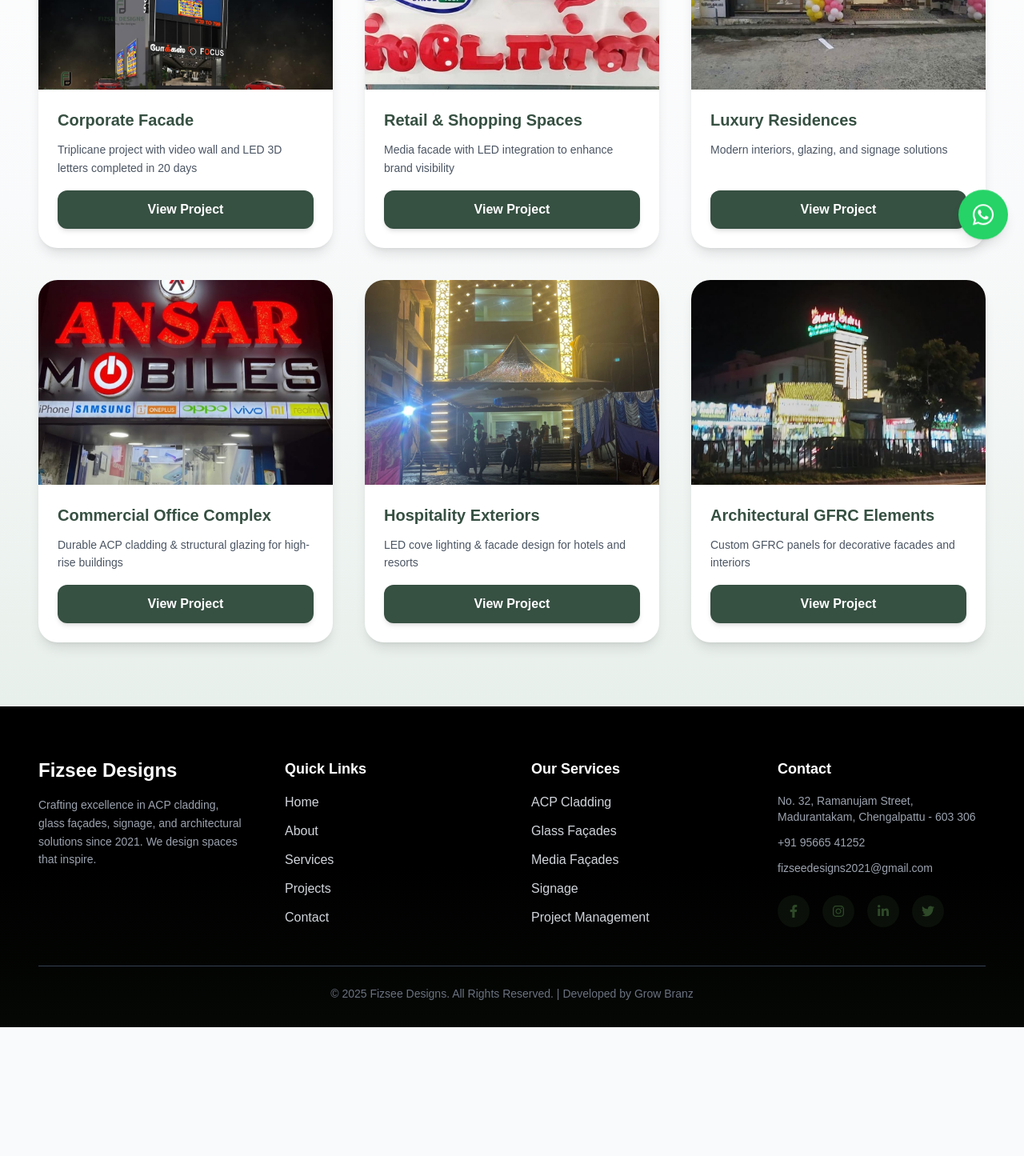
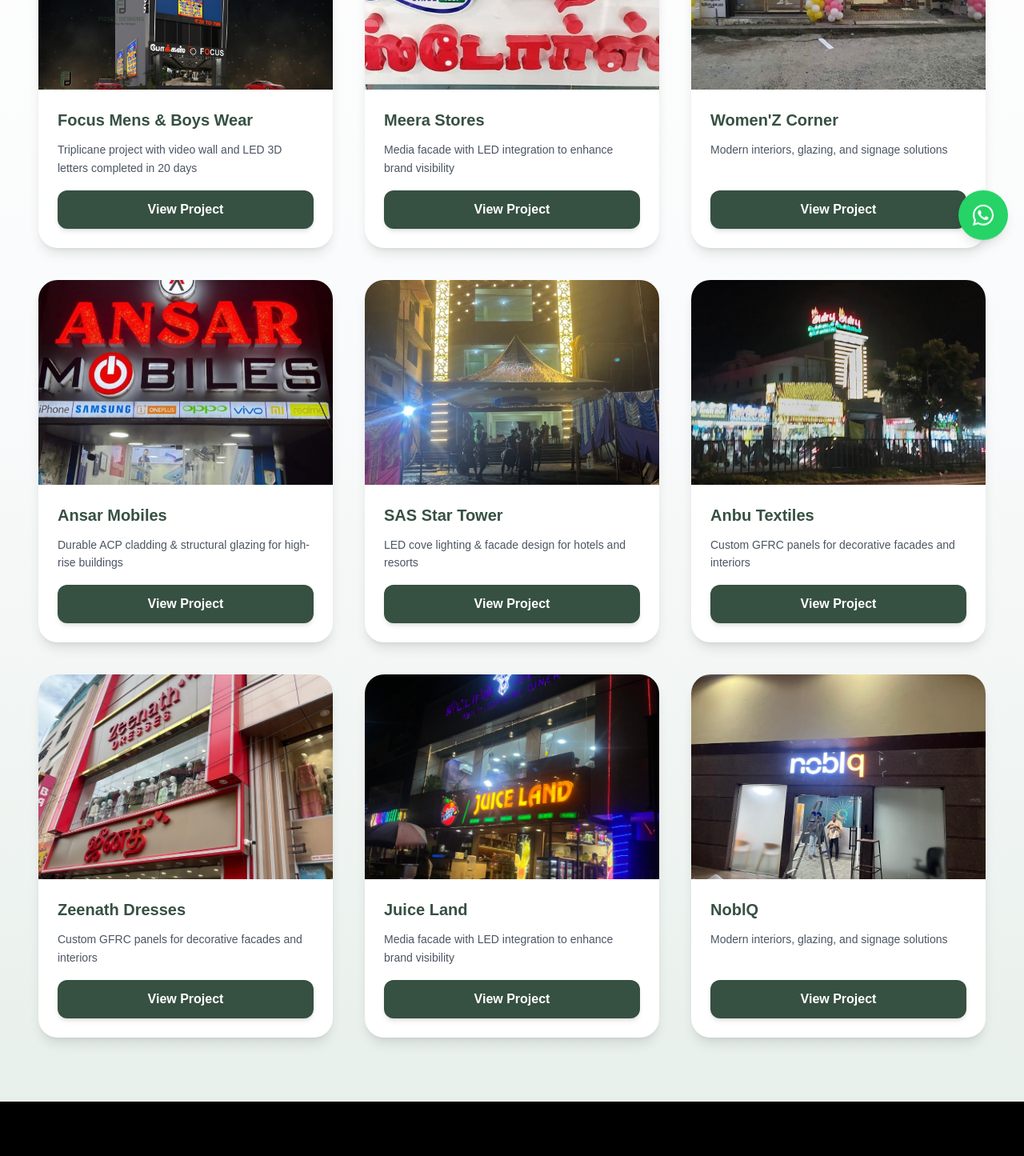
Before and after one commit to fizsee2025/fizsee_design-website, a Next.js app: page /projects in a window 1280 px wide. Shown: the part 480-1925 px from the top of the page at 80% size. Before the commit the page ends 1764 px from the top, so only its background shows below. Built offline with nearby package versions, Linux system fonts and the light colour scheme.

Commit message:
updated the work

```diff
--- a/app/components/projects.tsx
+++ b/app/components/projects.tsx
@@ -18,56 +18,80 @@
 
 const projects: ProjectType[] = [
   {
-    title: "Corporate Facade",
+    title: "Focus Mens & Boys Wear",
     desc: "Triplicane project with video wall and LED 3D letters completed in 20 days",
     images: [
       "/projects/project1.jpg",
       "/projects/project1b.jpg",
       "/projects/project1c.jpg",
     ],
-    client: "ABC Corp Pvt Ltd",
+    client: "Focus Mens & Boys Wear",
     location: "Triplicane, Chennai",
     year: "2024",
   },
   {
-    title: "Retail & Shopping Spaces",
+    title: "Meera Stores",
     desc: "Media facade with LED integration to enhance brand visibility",
     images: ["/projects/project2.jpg", "/projects/project2b.jpg"],
-    client: "Retail Experts",
-    location: "Bangalore",
+    client: "Meera Stores",
+    location: "Chennai",
     year: "2023",
   },
   {
-    title: "Luxury Residences",
+    title: "Women'Z Corner",
     desc: "Modern interiors, glazing, and signage solutions",
     images: ["/projects/project3.jpg", "/projects/project3b.jpg"],
-    client: "Luxury Homes Inc",
-    location: "Mumbai",
+    client: "Women'Z Corner",
+    location: "Chennai",
     year: "2022",
   },
   {
-    title: "Commercial Office Complex",
+    title: "Ansar Mobiles",
     desc: "Durable ACP cladding & structural glazing for high-rise buildings",
     images: ["/projects/project4.jpg", "/projects/project4b.jpg"],
-    client: "Business Towers Ltd",
-    location: "Delhi",
+    client: "Ansar Mobiles",
+    location: "Chennai",
     year: "2023",
   },
   {
-    title: "Hospitality Exteriors",
+    title: "SAS Star Tower",
     desc: "LED cove lighting & facade design for hotels and resorts",
     images: ["/projects/project5.jpg", "/projects/project5b.jpg"],
-    client: "Hospitality Group",
-    location: "Goa",
+    client: "SAS Star Tower",
+    location: "Chennai",
     year: "2022",
   },
   {
-    title: "Architectural GFRC Elements",
+    title: "Anbu Textiles",
     desc: "Custom GFRC panels for decorative facades and interiors",
     images: ["/projects/project6.jpg", "/projects/project6b.jpg"],
-    client: "Design Works Pvt Ltd",
+    client: "Anbu Textiles",
     location: "Chennai",
     year: "2024",
+  },
+  {
+    title: "Zeenath Dresses",
+    desc: "Custom GFRC panels for decorative facades and interiors",
+    images: ["/projects/projects8.jpeg", "/projects/project6b.jpg"],
+    client: "Zeenath Dresses",
+    location: "Chennai",
+    year: "2024",
+  },
+  {
+    title: "Juice Land",
+    desc: "Media facade with LED integration to enhance brand visibility",
+    images: ["/projects/projects9.jpeg", "/projects/project2b.jpg"],
+    client: "Juice Land",
+    location: "Chennai",
+    year: "2023",
+  },
+  {
+    title: "NoblQ",
+    desc: "Modern interiors, glazing, and signage solutions",
+    images: ["/projects/projects10.jpeg", "/projects/project3b.jpg"],
+    client: "NoblQ",
+    location: "Chennai",
+    year: "2022",
   },
 ];
 
```
